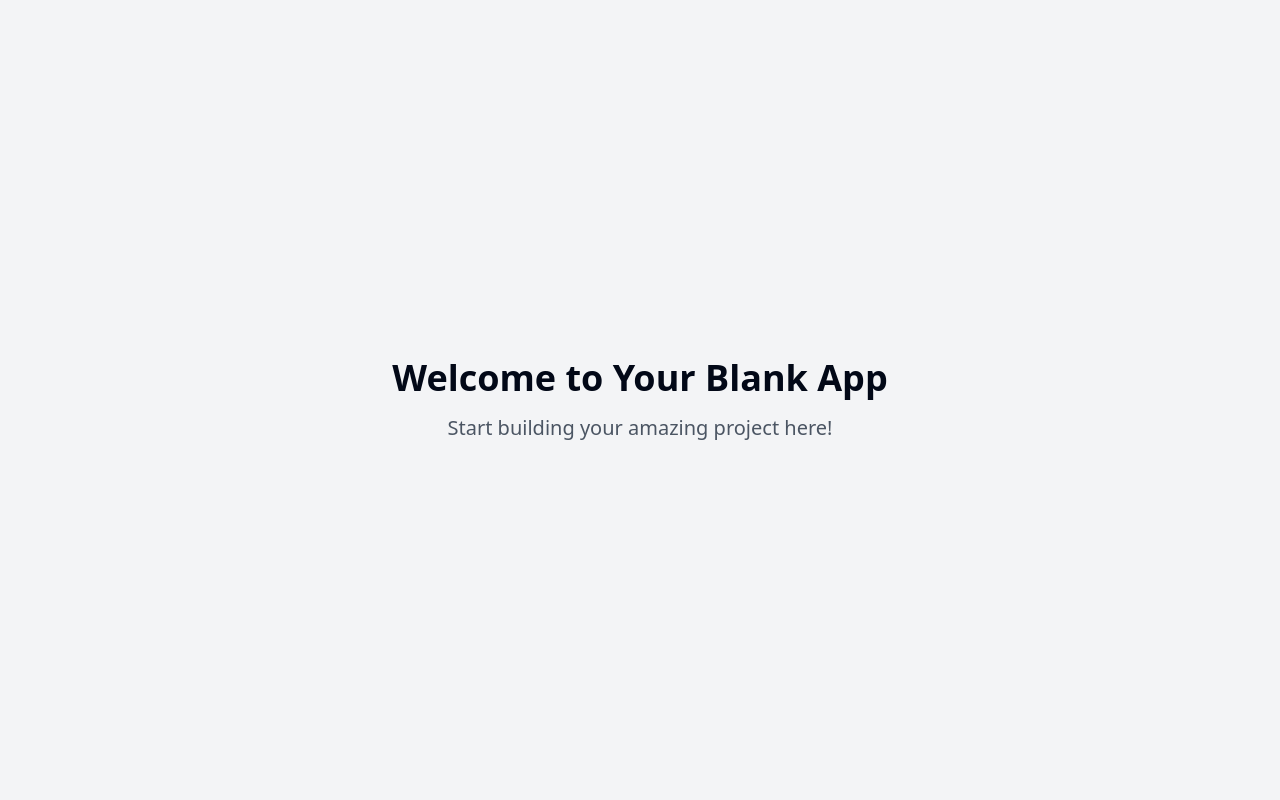
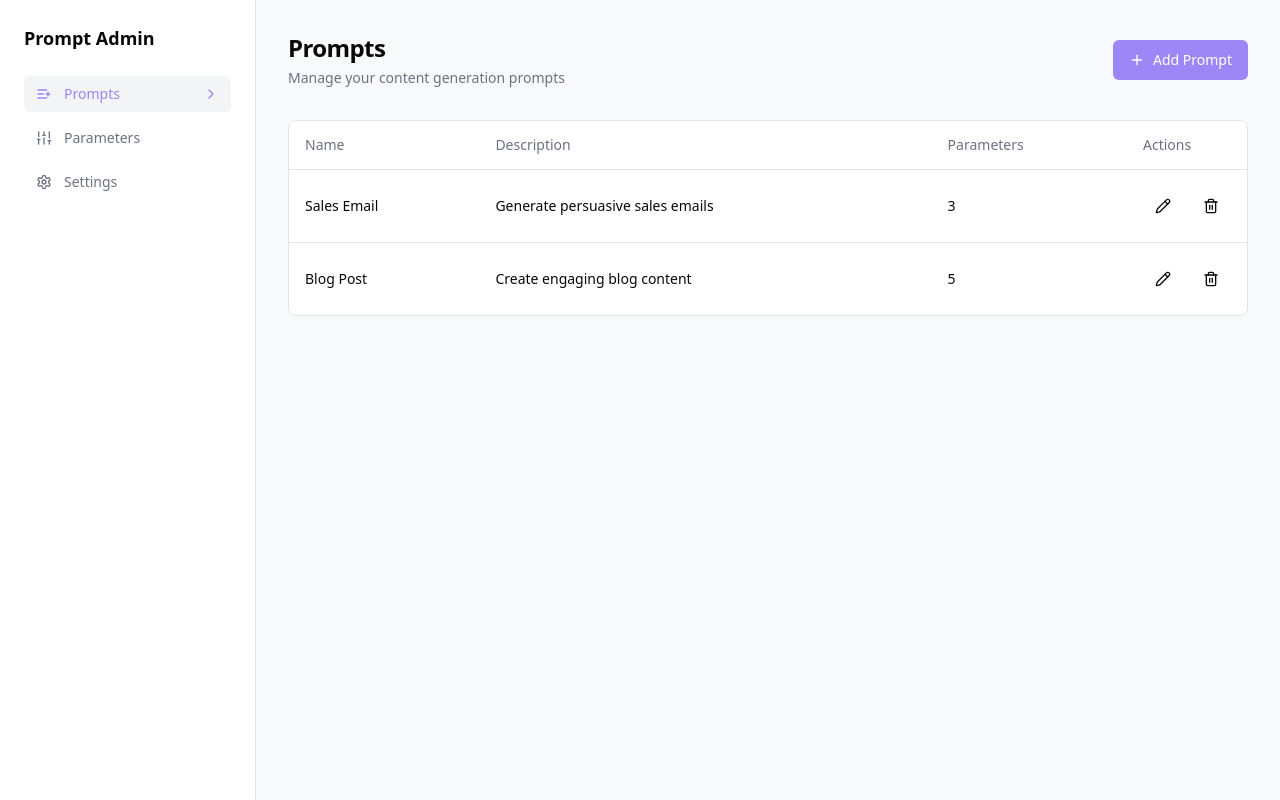
Before and after one commit to adamjsorensen/promptology-admin, a React (Vite) app: page / in a window 1280 px wide. Built offline with nearby package versions, Linux system fonts and the light colour scheme.

Commit message:
Add prompt management admin panel
This commit adds an admin panel for managing prompts, parameters, and parameter tweaks.  The admin panel will allow users to edit settings related to prompt generation for content creation.

```diff
--- a/src/App.tsx
+++ b/src/App.tsx
@@ -1,9 +1,12 @@
+
 import { Toaster } from "@/components/ui/toaster";
 import { Toaster as Sonner } from "@/components/ui/sonner";
 import { TooltipProvider } from "@/components/ui/tooltip";
 import { QueryClient, QueryClientProvider } from "@tanstack/react-query";
 import { BrowserRouter, Routes, Route } from "react-router-dom";
+import { Layout } from "./components/layout/Layout";
 import Index from "./pages/Index";
+import Parameters from "./pages/Parameters";
 import NotFound from "./pages/NotFound";
 
 const queryClient = new QueryClient();
@@ -15,8 +18,10 @@ const App = () => (
       <Sonner />
       <BrowserRouter>
         <Routes>
-          <Route path="/" element={<Index />} />
-          {/* ADD ALL CUSTOM ROUTES ABOVE THE CATCH-ALL "*" ROUTE */}
+          <Route element={<Layout />}>
+            <Route path="/" element={<Index />} />
+            <Route path="/parameters" element={<Parameters />} />
+          </Route>
           <Route path="*" element={<NotFound />} />
         </Routes>
       </BrowserRouter>
--- /dev/null
+++ b/src/components/layout/Layout.tsx
@@ -0,0 +1,14 @@
+
+import { Sidebar } from "./Sidebar";
+import { Outlet } from "react-router-dom";
+
+export function Layout() {
+  return (
+    <div className="flex min-h-screen bg-muted">
+      <Sidebar />
+      <main className="flex-1 p-8">
+        <Outlet />
+      </main>
+    </div>
+  );
+}
--- /dev/null
+++ b/src/components/layout/Sidebar.tsx
@@ -0,0 +1,61 @@
+
+import { Link, useLocation } from "react-router-dom";
+import { cn } from "@/lib/utils";
+import { ChevronRight, ListPlus, Settings, Sliders } from "lucide-react";
+
+export function Sidebar() {
+  const location = useLocation();
+
+  const items = [
+    {
+      title: "Prompts",
+      icon: ListPlus,
+      href: "/",
+    },
+    {
+      title: "Parameters",
+      icon: Sliders,
+      href: "/parameters",
+    },
+    {
+      title: "Settings",
+      icon: Settings,
+      href: "/settings",
+    },
+  ];
+
+  return (
+    <aside className="border-r min-h-screen w-64 p-6 bg-card">
+      <div className="space-y-6">
+        <div className="flex items-center space-x-2">
+          <span className="font-semibold text-lg">Prompt Admin</span>
+        </div>
+        <nav className="space-y-2">
+          {items.map((item) => (
+            <Link
+              key={item.href}
+              to={item.href}
+              className={cn(
+                "flex items-center gap-3 px-3 py-2 rounded-md text-sm transition-colors",
+                "hover:bg-accent group",
+                location.pathname === item.href
+                  ? "bg-accent text-primary font-medium"
+                  : "text-muted-foreground"
+              )}
+            >
+              <item.icon className="w-4 h-4" />
+              <span>{item.title}</span>
+              <ChevronRight
+                className={cn(
+                  "ml-auto w-4 h-4 opacity-0 -translate-x-2 transition-all",
+                  "group-hover:opacity-100 group-hover:translate-x-0",
+                  location.pathname === item.href && "opacity-100 translate-x-0"
+                )}
+              />
+            </Link>
+          ))}
+        </nav>
+      </div>
+    </aside>
+  );
+}
--- a/src/index.css
+++ b/src/index.css
@@ -1,3 +1,4 @@
+
 @tailwind base;
 @tailwind components;
 @tailwind utilities;
@@ -5,88 +6,34 @@
 @layer base {
   :root {
     --background: 0 0% 100%;
-    --foreground: 222.2 84% 4.9%;
+    --foreground: 240 10% 3.9%;
 
     --card: 0 0% 100%;
-    --card-foreground: 222.2 84% 4.9%;
+    --card-foreground: 240 10% 3.9%;
 
     --popover: 0 0% 100%;
-    --popover-foreground: 222.2 84% 4.9%;
+    --popover-foreground: 240 10% 3.9%;
 
-    --primary: 222.2 47.4% 11.2%;
-    --primary-foreground: 210 40% 98%;
+    --primary: 248 82% 58%;
+    --primary-foreground: 0 0% 98%;
 
-    --secondary: 210 40% 96.1%;
-    --secondary-foreground: 222.2 47.4% 11.2%;
+    --secondary: 240 4.8% 95.9%;
+    --secondary-foreground: 240 5.9% 10%;
 
-    --muted: 210 40% 96.1%;
-    --muted-foreground: 215.4 16.3% 46.9%;
+    --muted: 240 4.8% 95.9%;
+    --muted-foreground: 240 3.8% 46.1%;
 
-    --accent: 210 40% 96.1%;
-    --accent-foreground: 222.2 47.4% 11.2%;
+    --accent: 240 4.8% 95.9%;
+    --accent-foreground: 240 5.9% 10%;
 
     --destructive: 0 84.2% 60.2%;
-    --destructive-foreground: 210 40% 98%;
+    --destructive-foreground: 0 0% 98%;
 
-    --border: 214.3 31.8% 91.4%;
-    --input: 214.3 31.8% 91.4%;
-    --ring: 222.2 84% 4.9%;
+    --border: 240 5.9% 90%;
+    --input: 240 5.9% 90%;
+    --ring: 248 82% 58%;
 
     --radius: 0.5rem;
-
-    --sidebar-background: 0 0% 98%;
-
-    --sidebar-foreground: 240 5.3% 26.1%;
-
-    --sidebar-primary: 240 5.9% 10%;
-
-    --sidebar-primary-foreground: 0 0% 98%;
-
-    --sidebar-accent: 240 4.8% 95.9%;
-
-    --sidebar-accent-foreground: 240 5.9% 10%;
-
-    --sidebar-border: 220 13% 91%;
-
-    --sidebar-ring: 217.2 91.2% 59.8%;
-  }
-
-  .dark {
-    --background: 222.2 84% 4.9%;
-    --foreground: 210 40% 98%;
-
-    --card: 222.2 84% 4.9%;
-    --card-foreground: 210 40% 98%;
-
-    --popover: 222.2 84% 4.9%;
-    --popover-foreground: 210 40% 98%;
-
-    --primary: 210 40% 98%;
-    --primary-foreground: 222.2 47.4% 11.2%;
-
-    --secondary: 217.2 32.6% 17.5%;
-    --secondary-foreground: 210 40% 98%;
-
-    --muted: 217.2 32.6% 17.5%;
-    --muted-foreground: 215 20.2% 65.1%;
-
-    --accent: 217.2 32.6% 17.5%;
-    --accent-foreground: 210 40% 98%;
-
-    --destructive: 0 62.8% 30.6%;
-    --destructive-foreground: 210 40% 98%;
-
-    --border: 217.2 32.6% 17.5%;
-    --input: 217.2 32.6% 17.5%;
-    --ring: 212.7 26.8% 83.9%;
-    --sidebar-background: 240 5.9% 10%;
-    --sidebar-foreground: 240 4.8% 95.9%;
-    --sidebar-primary: 224.3 76.3% 48%;
-    --sidebar-primary-foreground: 0 0% 100%;
-    --sidebar-accent: 240 3.7% 15.9%;
-    --sidebar-accent-foreground: 240 4.8% 95.9%;
-    --sidebar-border: 240 3.7% 15.9%;
-    --sidebar-ring: 217.2 91.2% 59.8%;
   }
 }
 
@@ -94,8 +41,7 @@
   * {
     @apply border-border;
   }
-
   body {
-    @apply bg-background text-foreground;
+    @apply bg-background text-foreground antialiased;
   }
 }
--- a/src/pages/Index.tsx
+++ b/src/pages/Index.tsx
@@ -1,14 +1,122 @@
-// Update this page (the content is just a fallback if you fail to update the page)
 
-const Index = () => {
+import { useState } from "react";
+import {
+  Table,
+  TableBody,
+  TableCell,
+  TableHead,
+  TableHeader,
+  TableRow,
+} from "@/components/ui/table";
+import { Button } from "@/components/ui/button";
+import { Plus, Pencil, Trash2 } from "lucide-react";
+import {
+  Dialog,
+  DialogContent,
+  DialogDescription,
+  DialogHeader,
+  DialogTitle,
+  DialogTrigger,
+} from "@/components/ui/dialog";
+import { Input } from "@/components/ui/input";
+import { Label } from "@/components/ui/label";
+import { Textarea } from "@/components/ui/textarea";
+
+const SAMPLE_PROMPTS = [
+  {
+    id: 1,
+    name: "Sales Email",
+    description: "Generate persuasive sales emails",
+    parameters: 3,
+  },
+  {
+    id: 2,
+    name: "Blog Post",
+    description: "Create engaging blog content",
+    parameters: 5,
+  },
+];
+
+export default function Index() {
+  const [isOpen, setIsOpen] = useState(false);
+
   return (
-    <div className="min-h-screen flex items-center justify-center bg-gray-100">
-      <div className="text-center">
-        <h1 className="text-4xl font-bold mb-4">Welcome to Your Blank App</h1>
-        <p className="text-xl text-gray-600">Start building your amazing project here!</p>
+    <div className="animate-fadeIn">
+      <div className="flex justify-between items-center mb-8">
+        <div>
+          <h1 className="text-2xl font-semibold tracking-tight">Prompts</h1>
+          <p className="text-sm text-muted-foreground mt-1">
+            Manage your content generation prompts
+          </p>
+        </div>
+        <Dialog open={isOpen} onOpenChange={setIsOpen}>
+          <DialogTrigger asChild>
+            <Button className="gap-2">
+              <Plus className="w-4 h-4" />
+              Add Prompt
+            </Button>
+          </DialogTrigger>
+          <DialogContent className="sm:max-w-[425px]">
+            <DialogHeader>
+              <DialogTitle>Add New Prompt</DialogTitle>
+              <DialogDescription>
+                Create a new prompt for content generation
+              </DialogDescription>
+            </DialogHeader>
+            <div className="space-y-4 pt-4">
+              <div className="space-y-2">
+                <Label htmlFor="name">Name</Label>
+                <Input id="name" placeholder="e.g., Sales Email" />
+              </div>
+              <div className="space-y-2">
+                <Label htmlFor="description">Description</Label>
+                <Textarea
+                  id="description"
+                  placeholder="Describe what this prompt does..."
+                />
+              </div>
+              <div className="flex justify-end gap-3">
+                <Button variant="outline" onClick={() => setIsOpen(false)}>
+                  Cancel
+                </Button>
+                <Button onClick={() => setIsOpen(false)}>Create Prompt</Button>
+              </div>
+            </div>
+          </DialogContent>
+        </Dialog>
+      </div>
+
+      <div className="rounded-lg border bg-card">
+        <Table>
+          <TableHeader>
+            <TableRow>
+              <TableHead>Name</TableHead>
+              <TableHead>Description</TableHead>
+              <TableHead>Parameters</TableHead>
+              <TableHead className="w-[100px]">Actions</TableHead>
+            </TableRow>
+          </TableHeader>
+          <TableBody>
+            {SAMPLE_PROMPTS.map((prompt) => (
+              <TableRow key={prompt.id}>
+                <TableCell className="font-medium">{prompt.name}</TableCell>
+                <TableCell>{prompt.description}</TableCell>
+                <TableCell>{prompt.parameters}</TableCell>
+                <TableCell>
+                  <div className="flex gap-2">
+                    <Button size="icon" variant="ghost">
+                      <Pencil className="w-4 h-4" />
+                    </Button>
+                    <Button size="icon" variant="ghost">
+                      <Trash2 className="w-4 h-4" />
+                    </Button>
+                  </div>
+                </TableCell>
+              </TableRow>
+            ))}
+          </TableBody>
+        </Table>
       </div>
     </div>
   );
-};
-
-export default Index;
+}
--- /dev/null
+++ b/src/pages/Parameters.tsx
@@ -0,0 +1,67 @@
+
+import { Button } from "@/components/ui/button";
+import {
+  Card,
+  CardContent,
+  CardDescription,
+  CardHeader,
+  CardTitle,
+} from "@/components/ui/card";
+import { Plus } from "lucide-react";
+
+const SAMPLE_PARAMETERS = [
+  {
+    id: 1,
+    name: "Target Audience",
+    tweaks: ["Head of Marketing", "CEO", "Sales Manager"],
+  },
+  {
+    id: 2,
+    name: "Tone",
+    tweaks: ["Professional", "Casual", "Urgent"],
+  },
+];
+
+export default function Parameters() {
+  return (
+    <div className="animate-fadeIn">
+      <div className="flex justify-between items-center mb-8">
+        <div>
+          <h1 className="text-2xl font-semibold tracking-tight">Parameters</h1>
+          <p className="text-sm text-muted-foreground mt-1">
+            Manage parameters and their tweaks
+          </p>
+        </div>
+        <Button className="gap-2">
+          <Plus className="w-4 h-4" />
+          Add Parameter
+        </Button>
+      </div>
+
+      <div className="grid gap-6 md:grid-cols-2 lg:grid-cols-3">
+        {SAMPLE_PARAMETERS.map((parameter) => (
+          <Card key={parameter.id} className="hover:shadow-sm transition-shadow">
+            <CardHeader>
+              <CardTitle>{parameter.name}</CardTitle>
+              <CardDescription>
+                {parameter.tweaks.length} available tweaks
+              </CardDescription>
+            </CardHeader>
+            <CardContent>
+              <div className="flex flex-wrap gap-2">
+                {parameter.tweaks.map((tweak) => (
+                  <span
+                    key={tweak}
+                    className="px-2 py-1 bg-accent rounded text-sm"
+                  >
+                    {tweak}
+                  </span>
+                ))}
+              </div>
+            </CardContent>
+          </Card>
+        ))}
+      </div>
+    </div>
+  );
+}
```
Also changed, not shown: tailwind.config.ts (+38 -54 lines).
